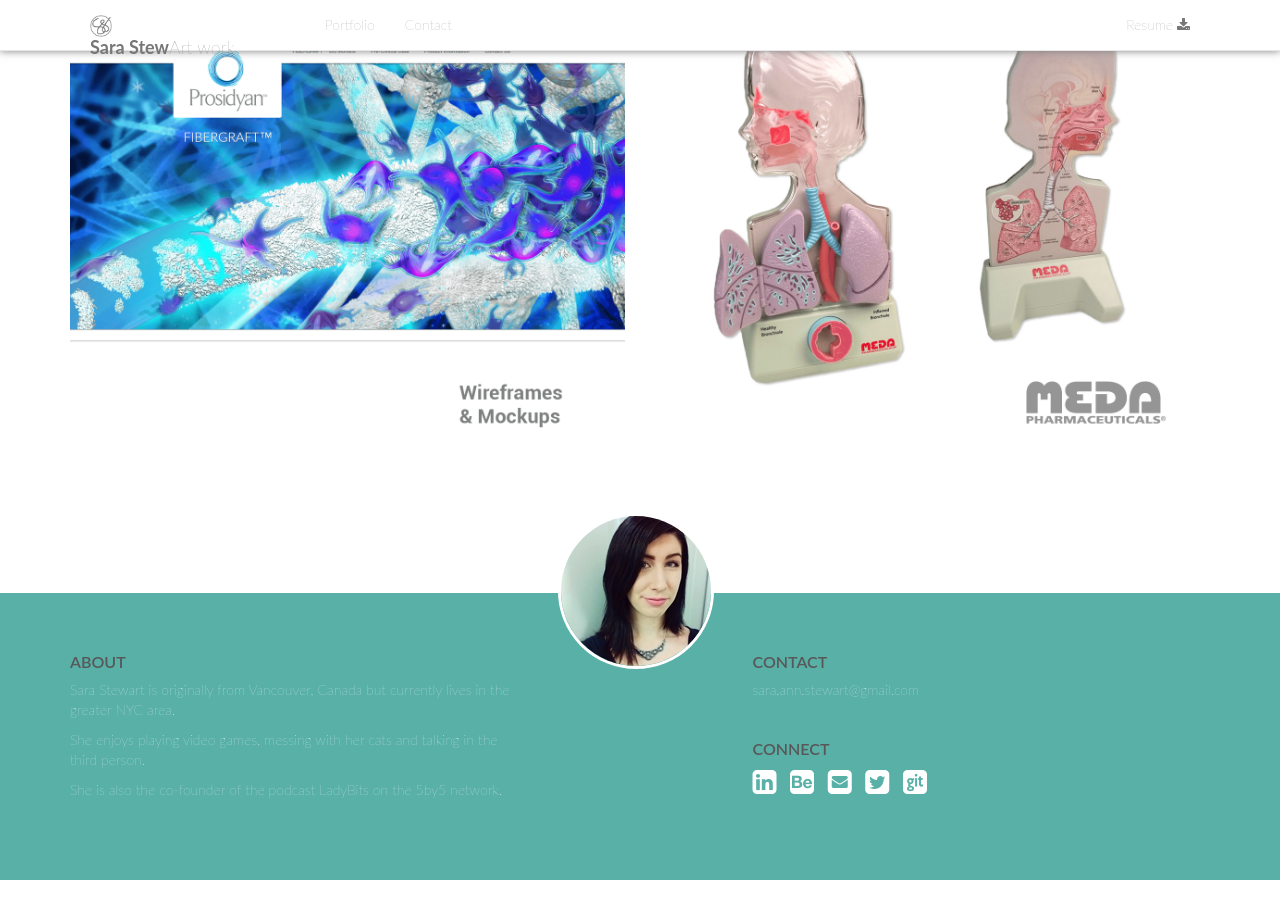
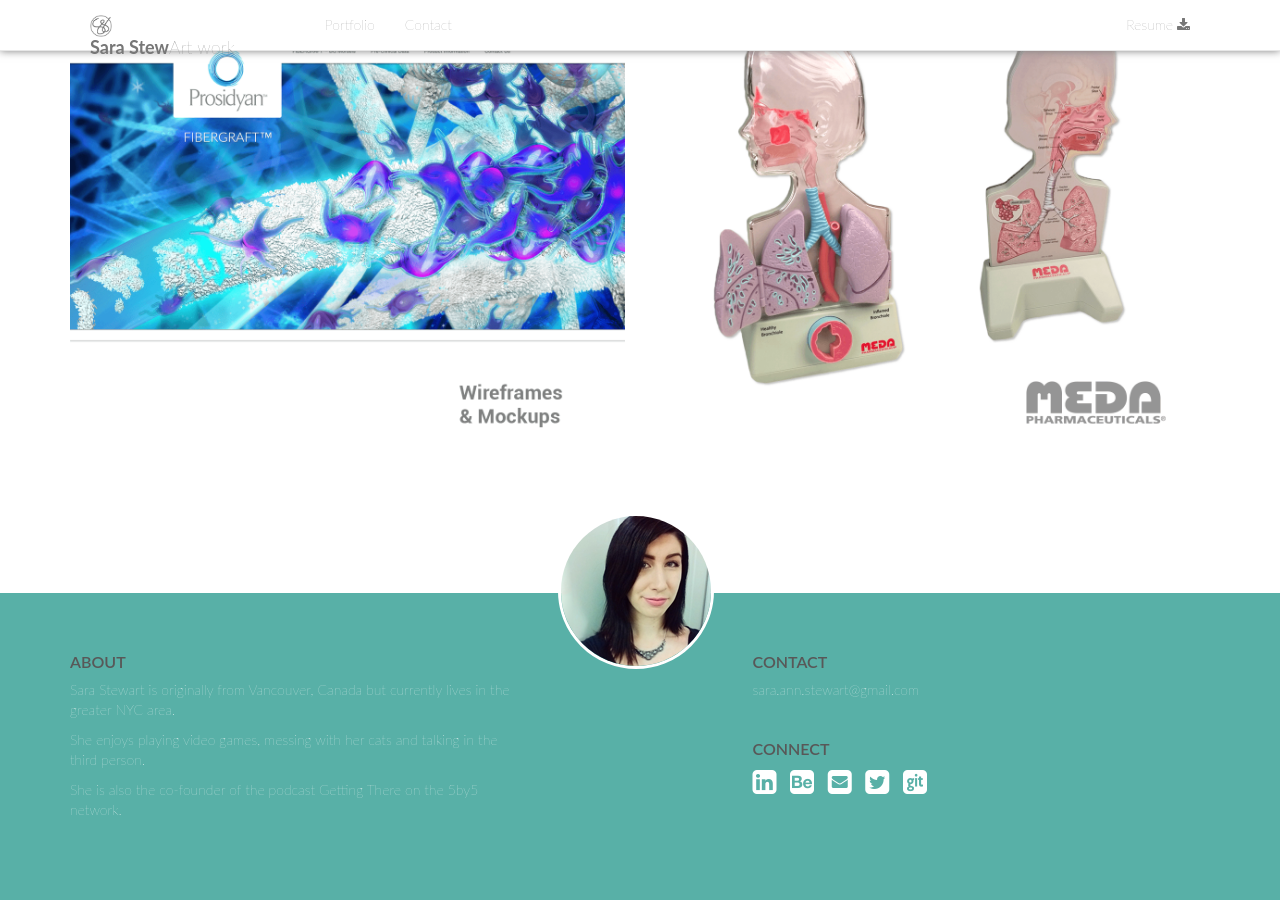
Before and after one commit to dhpinkdh/dhpinkdh.github.io, a Jekyll site: the page built from index.html, in a window 1280 px wide and 900 px high, scrolled down 1420 px. Built offline with Jekyll 4.4.1, drawn with Linux system fonts in a browser that asks for light colours; nearby versions of some CDN libraries; a style sheet for code colours, icons or effects is not loaded.

Commit message:
Changed Ladybits to Getting There

```diff
--- a/_includes/footer.html
+++ b/_includes/footer.html
@@ -5,7 +5,7 @@
                 <h4>About</h4>
                 <p>Sara Stewart is originally from Vancouver, Canada but currently lives in the greater NYC area.</p>
                 <p>She enjoys playing video games, messing with her cats and talking in the third person.</p>
-                <p>She is also the co-founder of the podcast LadyBits on the 5by5 network.</p>
+                <p>She is also the co-founder of the podcast Getting There on the 5by5 network.</p>
                 <br />
             </div>
             <div class="col-md-2 bio-photo">
```
